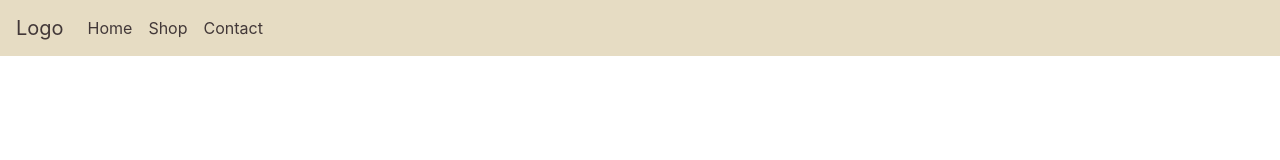
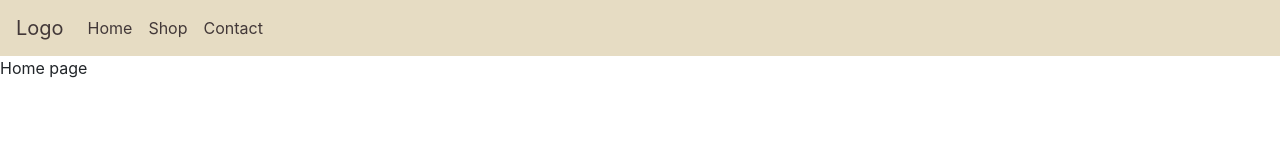
Before and after one commit to Htvann/e-Commerce-App, a React (Create React App) app: page / in a window 1280 px wide. Shown: the top 160 px of the page. Built offline with nearby package versions, Linux system fonts and the light colour scheme.

Commit message:
react router dom

```diff
--- a/package.json
+++ b/package.json
@@ -11,6 +11,7 @@
     "popper.js": "^1.16.1",
     "react": "^18.2.0",
     "react-dom": "^18.2.0",
+    "react-router-dom": "^6.3.0",
     "react-scripts": "5.0.1",
     "web-vitals": "^2.1.4"
   },
--- a/src/App.js
+++ b/src/App.js
@@ -1,8 +1,10 @@
 import Navbar from "./Components/Navbar";
+import Home from "./Pages/Home";
 function App() {
   return (
     <div className="App">
       <Navbar/>
+        <Home/>
     </div>
   );
 }
--- /dev/null
+++ b/src/Pages/Home.js
@@ -0,0 +1,13 @@
+import React, {Component} from 'react';
+
+class Home extends Component {
+    render() {
+        return (
+            <div>
+                Home page
+            </div>
+        );
+    }
+}
+
+export default Home;
```
Also changed, not shown: src/Components/Footer.js (added), 1 other file (tests, documents, lock files or other folders).
